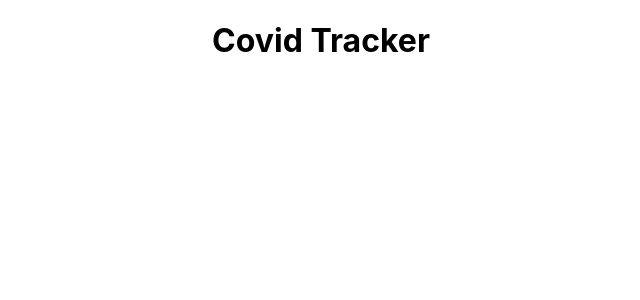
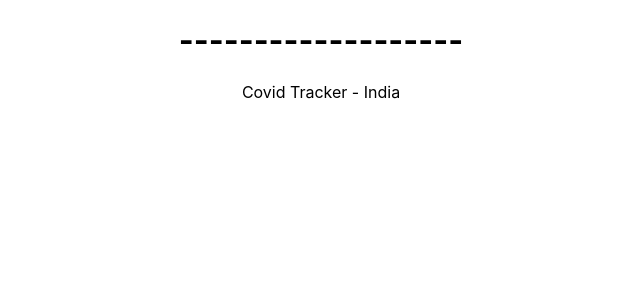
Before and after one commit to hariprasanthzerobugz/covidTracker, a React (Create React App) app: page / in a window 1280 px wide. Shown: the top 300 px of the page, without its empty margins (319-959 px from the left). Built offline with nearby package versions, Linux system fonts and the light colour scheme.

Commit message:
store initialized

```diff
--- a/src/App.js
+++ b/src/App.js
@@ -1,9 +1,11 @@
 import './App.css';
+import { CovidTracker } from './covidTracker/CovidTracker';
 
 function App() {
   return (
     <div className="App">
-      <h1>Covid Tracker</h1>
+      <h1>-------------------</h1>
+      <CovidTracker />
     </div>
   );
 }
--- /dev/null
+++ b/src/covidTracker/CovidTracker.js
@@ -0,0 +1,10 @@
+import React from 'react'
+import Header from './header/Header'
+
+export const CovidTracker = () => {
+  return (
+    <div>
+        <Header />
+    </div>
+  )
+}
--- /dev/null
+++ b/src/covidTracker/header/Header.js
@@ -0,0 +1,13 @@
+import React from 'react'
+
+const Header = () =>  {
+  return (
+    <div className='container'>
+        <nav className="navbar navbar-light">
+            Covid Tracker - India
+        </nav>
+    </div>
+  )
+}
+
+export default Header
--- a/src/index.js
+++ b/src/index.js
@@ -2,10 +2,14 @@ import React from 'react';
 import ReactDOM from 'react-dom/client';
 import './index.css';
 import App from './App';
+import store from './store/store';
+import { Provider } from 'react-redux/es/exports';
 
 const root = ReactDOM.createRoot(document.getElementById('root'));
 root.render(
   <React.StrictMode>
+  <Provider store={store}>
     <App />
+  </Provider>
   </React.StrictMode>
 );
--- /dev/null
+++ b/src/store/constants/actionTypes.js
@@ -0,0 +1,3 @@
+export const ActionTypes = {
+    SEARCH_KEY: 'SEARCH_KEY',
+}
--- /dev/null
+++ b/src/store/reducers/index.js
@@ -0,0 +1,8 @@
+import { combineReducers } from "redux";
+import { covidTrackerReducer } from "./reducers";
+
+const reducers = combineReducers({
+    search: covidTrackerReducer,
+})
+
+export default reducers;
--- /dev/null
+++ b/src/store/reducers/reducers.js
@@ -0,0 +1,13 @@
+import { ActionTypes } from "../constants/actionTypes";
+
+const initialState = {
+    search: null,
+}
+export const covidTrackerReducer = (state = initialState, { type, payload }) => {
+    switch (type) {
+        case ActionTypes.SEARCH_KEY:
+            return { ...state, search: payload };
+        default:
+            return state;
+    }
+}
--- /dev/null
+++ b/src/store/store.js
@@ -0,0 +1,10 @@
+import { createStore } from "redux";
+import reducers from "./reducers";
+
+const store = createStore(
+    reducers,
+    {},
+    window.__REDUX_DEVTOOLS_EXTENSION__ && window.__REDUX_DEVTOOLS_EXTENSION__(),
+)
+
+export default store;
```
Also changed, not shown: package.json (+9 -0 lines), src/store/actions/actions.js (added, +8 -0 lines), src/covidTracker/header/Topbar.js (added), src/covidTracker/header/header.css (added), 1 other file (tests, documents, lock files or other folders).
